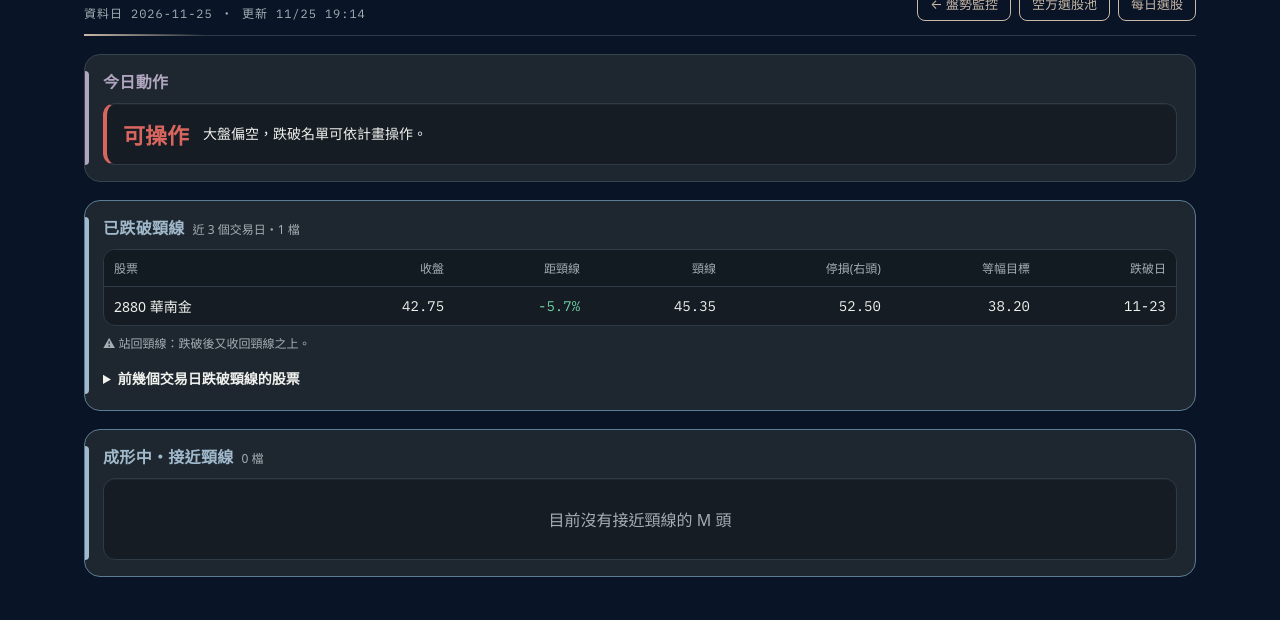
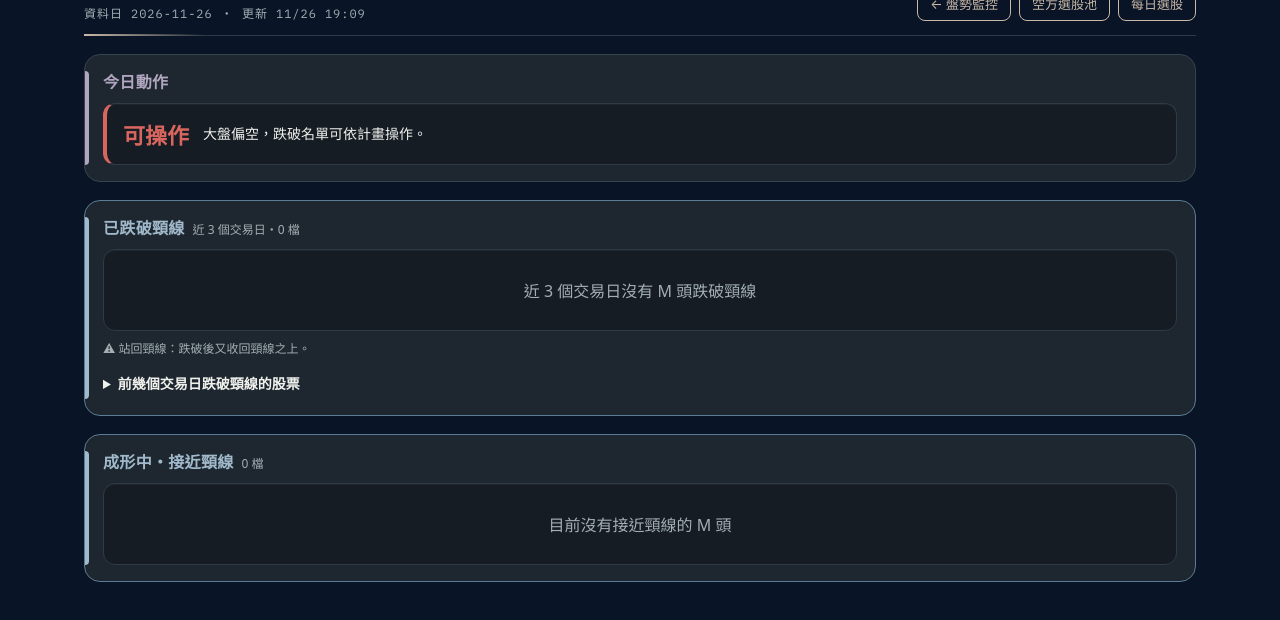
Before and after one commit to boboshow2025/Global-Markets-monitor, a plain HTML site: page mtop.html in a window 1280 px wide. Shown: the part 60-680 px from the top of the page. Drawn offline with Linux system fonts and the light colour scheme.

Commit message:
M頭 2026-11-26

```diff
--- a/mtop.html
+++ b/mtop.html
@@ -174,7 +174,7 @@ html,body{background:var(--bg-main)!important}
 <header class="top">
   <div>
     <h1>M頭</h1>
-    <div class="sub">資料日 2026-11-25 ・ 更新 11/25 19:14</div>
+    <div class="sub">資料日 2026-11-26 ・ 更新 11/26 19:09</div>
   </div>
   <nav class="links"><a class="btn" href="./index.html">← 盤勢監控</a><a class="btn" href="./short.html">空方選股池</a><a class="btn" href="./screener.html">每日選股</a></nav>
 </header>
@@ -185,10 +185,10 @@ html,body{background:var(--bg-main)!important}
 </section>
 
 <section class="zs zs-b">
-<h2>已跌破頸線<small>近 3 個交易日・1 檔</small></h2>
-<div class="card"><div class="scroll"><table><thead><tr><th class="l">股票</th><th class="num">收盤</th><th class="num">距頸線</th><th class="num hide-s">頸線</th><th class="num">停損(右頭)</th><th class="num">等幅目標</th><th class="num hide-s">跌破日</th></tr></thead><tbody><tr><td class="l">2880 華南金</td><td class="num">42.75</td><td class="num neg">-5.7%</td><td class="num hide-s">45.35</td><td class="num">52.50</td><td class="num">38.20</td><td class="num hide-s">11-23</td></tr></tbody></table></div></div>
+<h2>已跌破頸線<small>近 3 個交易日・0 檔</small></h2>
+<div class="card"><div class="empty">近 3 個交易日沒有 M 頭跌破頸線</div></div>
 <p class="legend">⚠ 站回頸線：跌破後又收回頸線之上。</p>
-<div class="pat"><details><summary>前幾個交易日跌破頸線的股票</summary><div class="card"><div class="scroll"><table><thead><tr><th class="l">日期</th><th class="num">檔數</th><th class="l">股票</th></tr></thead><tbody><tr><td class="l">2026-11-24</td><td class="num">0</td><td class="l" style="white-space:normal">—</td></tr><tr><td class="l">2026-11-23</td><td class="num">1</td><td class="l" style="white-space:normal">2880 華南金</td></tr><tr><td class="l">2026-11-20</td><td class="num">8</td><td class="l" style="white-space:normal">2027 大成鋼、2034 允強、2607 榮運、2611 志信、2881 富邦金、2885 元大金、3019 亞光、4770 上品</td></tr><tr><td class="l">2026-11-19</td><td class="num">0</td><td class="l" style="white-space:normal">—</td></tr><tr><td class="l">2026-11-18</td><td class="num">1</td><td class="l" style="white-space:normal">6472 保瑞</td></tr></tbody></table></div></div></details></div>
+<div class="pat"><details><summary>前幾個交易日跌破頸線的股票</summary><div class="card"><div class="scroll"><table><thead><tr><th class="l">日期</th><th class="num">檔數</th><th class="l">股票</th></tr></thead><tbody><tr><td class="l">2026-11-25</td><td class="num">0</td><td class="l" style="white-space:normal">—</td></tr><tr><td class="l">2026-11-24</td><td class="num">0</td><td class="l" style="white-space:normal">—</td></tr><tr><td class="l">2026-11-23</td><td class="num">1</td><td class="l" style="white-space:normal">2880 華南金</td></tr><tr><td class="l">2026-11-20</td><td class="num">8</td><td class="l" style="white-space:normal">2027 大成鋼、2034 允強、2607 榮運、2611 志信、2881 富邦金、2885 元大金、3019 亞光、4770 上品</td></tr><tr><td class="l">2026-11-19</td><td class="num">0</td><td class="l" style="white-space:normal">—</td></tr></tbody></table></div></div></details></div>
 </section>
 
 <section class="zs zs-b">
```
